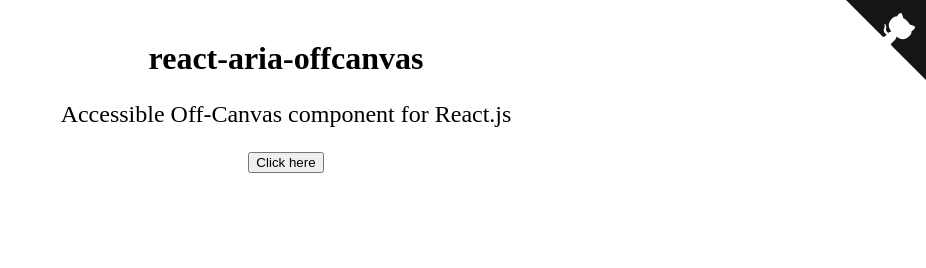
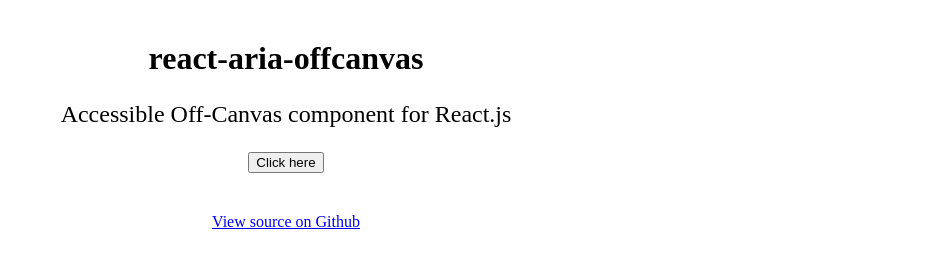
Before and after one commit to neosiae/react-aria-offcanvas, a React app: page / in a window 1280 px wide. Shown: the whole page, without its empty margins (354-1280 px from the left). Built offline with nearby package versions, Linux system fonts and the light colour scheme.

Commit message:
Add github repo

```diff
--- a/examples/App.js
+++ b/examples/App.js
@@ -31,6 +31,9 @@
   subtitle: {
     fontSize: '1.5rem',
   },
+  github: {
+    marginTop: '2.5rem',
+  },
 };
 
 export default class App extends Component {
@@ -63,6 +66,14 @@
           >
             Click here
           </button>
+          <p style={styles.github}>
+            <a
+              target="_blank"
+              href="https://github.com/neosiae/react-aria-offcanvas"
+            >
+              View source on Github
+            </a>
+          </p>
         </div>
         <OffCanvas
           isOpen={this.state.isOpen}
--- a/examples/index.html
+++ b/examples/index.html
@@ -6,48 +6,9 @@
   <meta http-equiv="X-UA-Compatible" content="IE=edge">
   <title>Accessible Off-Canvas component for React.js</title>
   <meta name="viewport" content="width=device-width, initial-scale=1">
-  <style>
-    .github-corner:hover .octo-arm {
-      animation: octocat-wave 560ms ease-in-out
-    }
-
-    @keyframes octocat-wave {
-      0%,
-      100% {
-        transform: rotate(0)
-      }
-      20%,
-      60% {
-        transform: rotate(-25deg)
-      }
-      40%,
-      80% {
-        transform: rotate(10deg)
-      }
-    }
-
-    @media (max-width:500px) {
-      .github-corner:hover .octo-arm {
-        animation: none
-      }
-      .github-corner .octo-arm {
-        animation: octocat-wave 560ms ease-in-out
-      }
-    }
-  </style>
 </head>
 
 <body>
-  <a href="https://github.com/neosiae/react-aria-offcanvas" class="github-corner" aria-label="View source on Github">
-    <svg width="80" height="80" viewBox="0 0 250 250" style="fill:#151513; color:#fff; position: absolute; top: 0; border: 0; right: 0;"
-      aria-hidden="true">
-      <path d="M0,0 L115,115 L130,115 L142,142 L250,250 L250,0 Z"></path>
-      <path d="M128.3,109.0 C113.8,99.7 119.0,89.6 119.0,89.6 C122.0,82.7 120.5,78.6 120.5,78.6 C119.2,72.0 123.4,76.3 123.4,76.3 C127.3,80.9 125.5,87.3 125.5,87.3 C122.9,97.6 130.6,101.9 134.4,103.2"
-        fill="currentColor" style="transform-origin: 130px 106px;" class="octo-arm"></path>
-      <path d="M115.0,115.0 C114.9,115.1 118.7,116.5 119.8,115.4 L133.7,101.6 C136.9,99.2 139.9,98.4 142.2,98.6 C133.8,88.0 127.5,74.4 143.8,58.0 C148.5,53.4 154.0,51.2 159.7,51.0 C160.3,49.4 163.2,43.6 171.4,40.1 C171.4,40.1 176.1,42.5 178.8,56.2 C183.1,58.6 187.2,61.8 190.9,65.4 C194.5,69.0 197.7,73.2 200.1,77.6 C213.8,80.2 216.3,84.9 216.3,84.9 C212.7,93.1 206.9,96.0 205.4,96.6 C205.1,102.4 203.0,107.8 198.3,112.5 C181.9,128.9 168.3,122.5 157.7,114.1 C157.9,116.9 156.7,120.9 152.7,124.9 L141.0,136.5 C139.8,137.7 141.6,141.9 141.8,141.8 Z"
-        fill="currentColor" class="octo-body"></path>
-    </svg>
-  </a>
   <div id="app">
   </div>
 </body>
```
